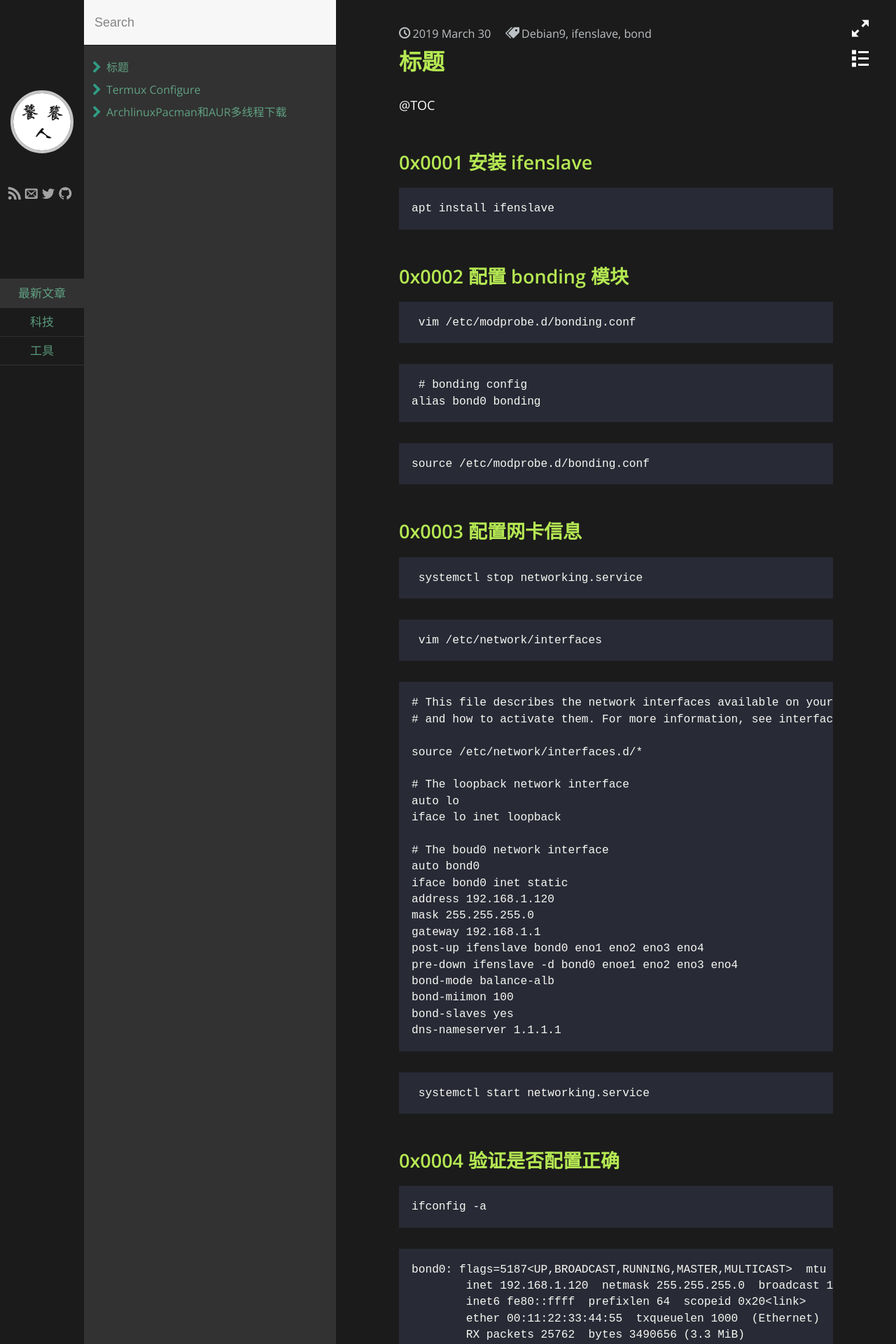
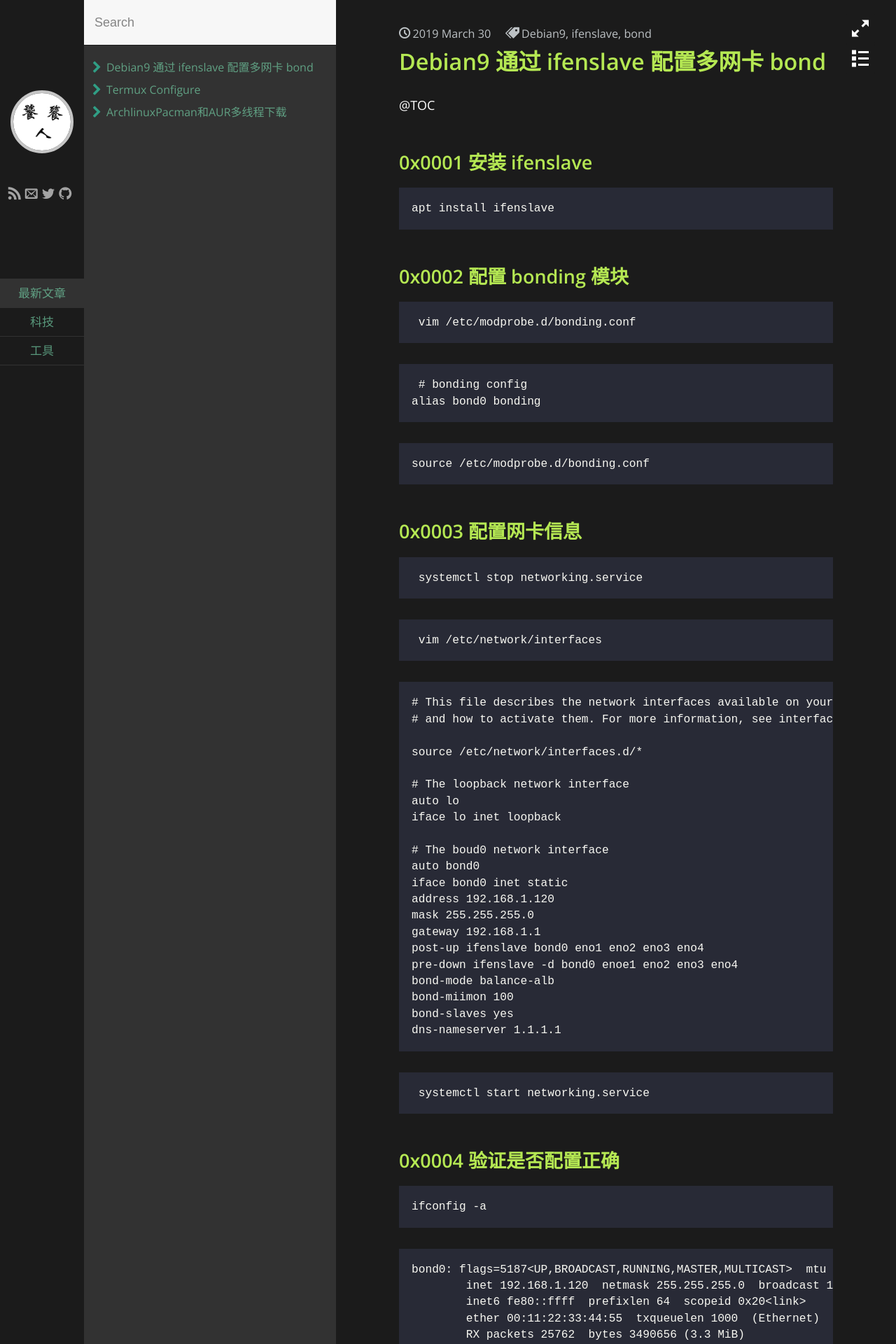
Before and after one commit to taotieren/taotieren.github.io, a Jekyll site: the page built from _posts/tech/2019-03-30-tech-Debian9通过ifenslave配置bond.md, in a window 1280 px wide. Shown: the top 1920 px of the page at 70% size. Built offline with Jekyll 4.4.1, drawn with Linux system fonts in a browser that asks for light colours; some web fonts are replaced; comment, search, counter and statistics services are not loaded.

Commit message:
Update 2019-03-30-tech-Debian9通过ifenslave配置bond.md

```diff
--- a/_posts/tech/2019-03-30-tech-Debian9通过ifenslave配置bond.md
+++ b/_posts/tech/2019-03-30-tech-Debian9通过ifenslave配置bond.md
@@ -1,6 +1,6 @@
 ---
 layout: post
-title: 标题
+title: Debian9 通过 ifenslave 配置多网卡 bond
 category: 科技
 tags: [Debian9,ifenslave,bond]
 keywords: Debian9,ifenslave,bond
```
